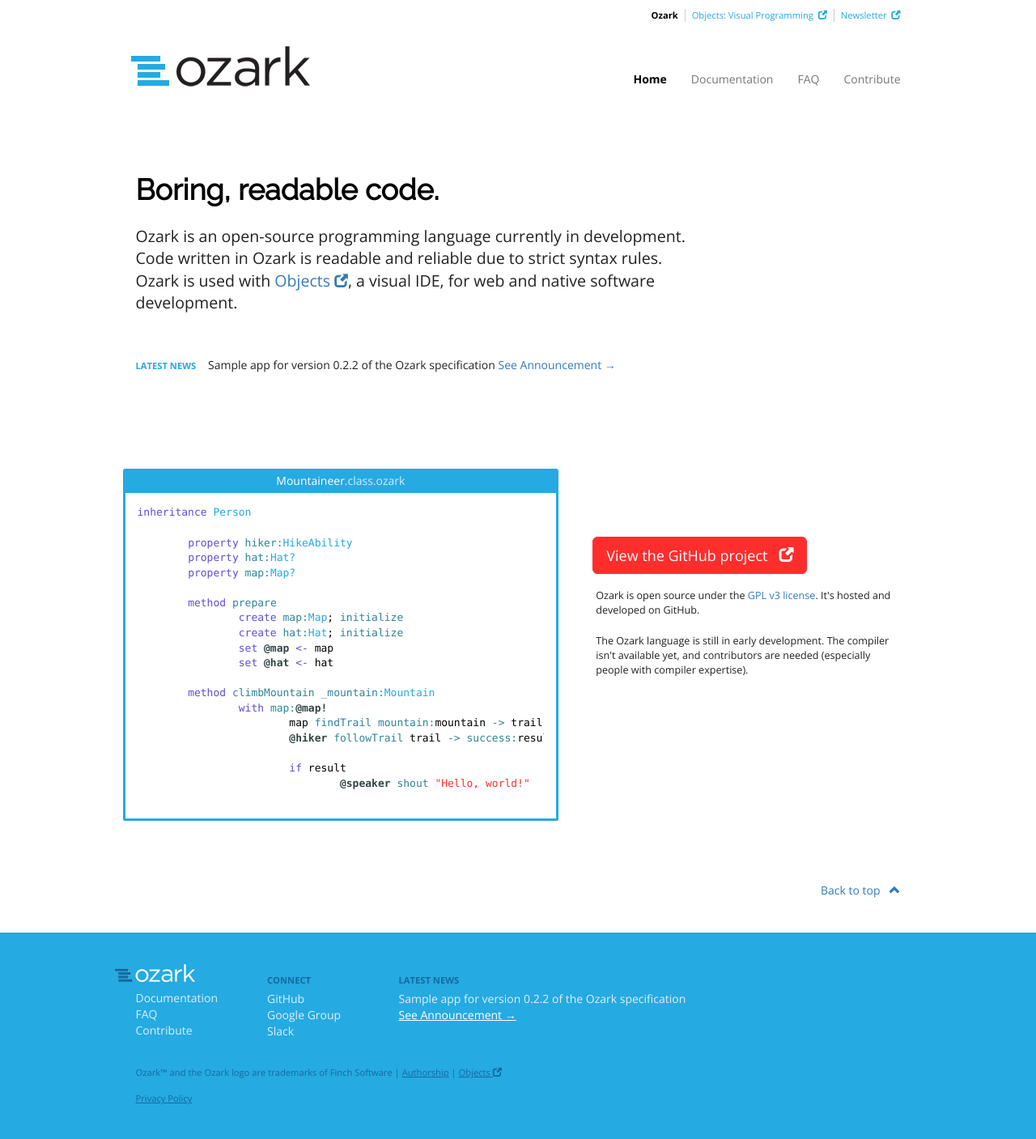
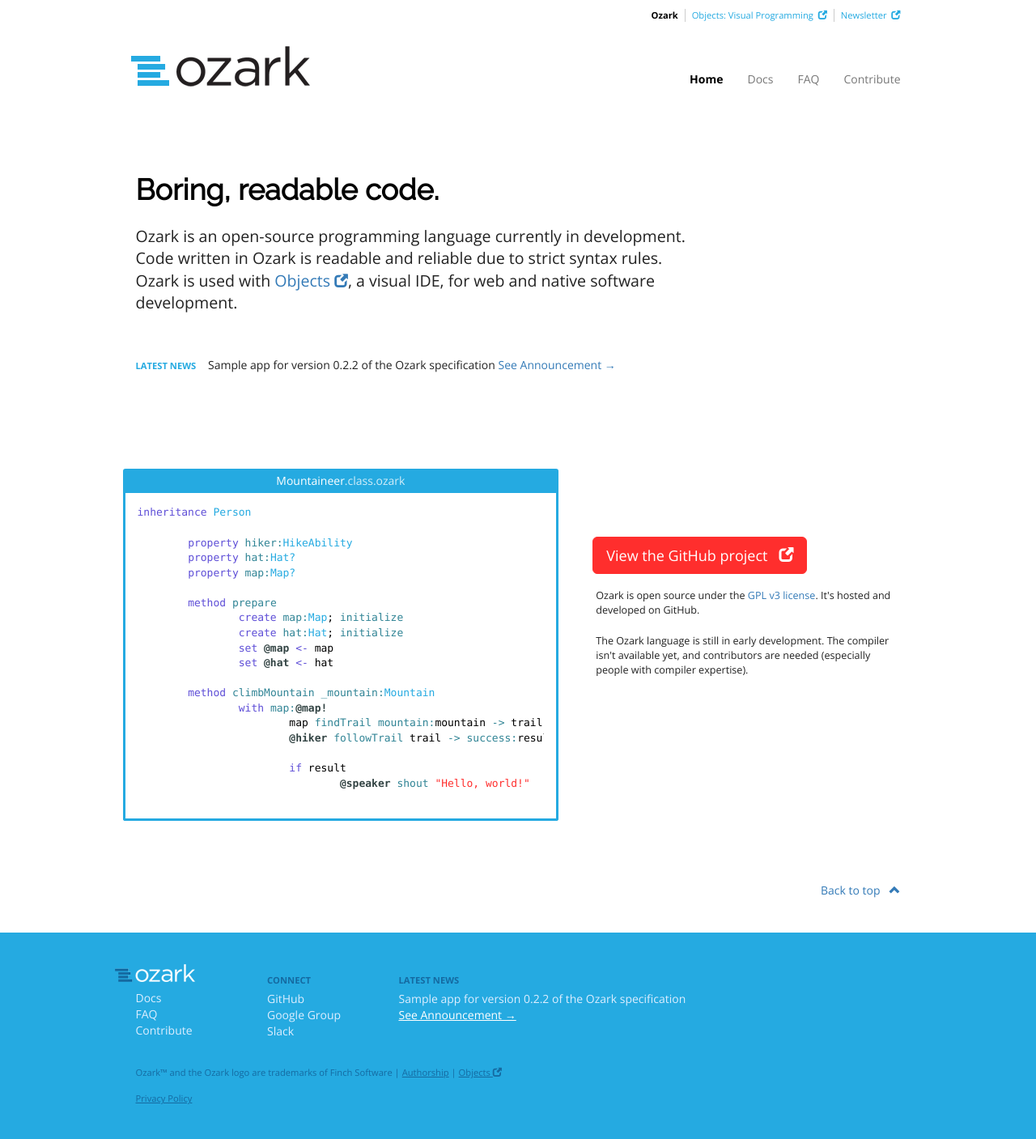
Before and after one commit to chasefinch/ozark-lang.github.io, a PHP site: page /index.php in a window 1280 px wide. Shown: the whole page at 81% size. Run offline with PHP 8.4, Linux system fonts and the light colour scheme; some libraries are stand-ins or nearby versions.

Commit message:
style update

```diff
--- a/includes/bottom.php
+++ b/includes/bottom.php
@@ -8,7 +8,7 @@
 							<a id='footer-logo' href="/"><img src="/img/ozark-dark.png" alt='ozark' /></a>
 							<ul>
 								<!--<li<?php if($active == 'about') echo " class='active'"; ?>><a href="/about-ozark">About</a></li>-->
-								<li<?php if($active == 'documentation') echo " class='active'"; ?>><a href="/language-documentation">Documentation</a></li>
+								<li<?php if($active == 'documentation') echo " class='active'"; ?>><a href="/language-documentation">Docs</a></li>
 								<!--<li<?php if($active == 'download') echo " class='active'"; ?>><a href="/download-ozark">Download</a></li>-->
 								<li<?php if($active == 'faq') echo " class='active'"; ?>><a href="/ozark-faq">FAQ</a></li>
 								<li<?php if($active == 'contribute') echo " class='active'"; ?>><a href="/contribute-to-ozark">Contribute</a></li>
--- a/includes/top.php
+++ b/includes/top.php
@@ -4,7 +4,7 @@
 			<div class='col-md-10 col-md-offset-1'>
 		<div class="site-nav">
 			<ul>
-				<li class='active'><a href="/">Ozark</a></li><li><a target="_blank" href='https://madewithobjects.com'>Objects: Visual Programming &nbsp;<span class='glyphicon glyphicon-new-window'></span></a></li><li><a target="_blank" href="http://eepurl.com/56iVb">Newsletter &nbsp;<span class='glyphicon glyphicon-new-window'></span></a></li>
+				<li class='active'><a href="/">Ozark</a></li><li><a href='https://madewithobjects.com'>Objects: Visual Programming &nbsp;<span class='glyphicon glyphicon-new-window'></span></a></li><li><a href="http://eepurl.com/56iVb">Newsletter &nbsp;<span class='glyphicon glyphicon-new-window'></span></a></li>
 			</ul>
 		</div>
 			</div>
@@ -34,7 +34,7 @@
 							<ul class="nav navbar-nav navbar-right">
 								<li<?php if($active == 'home') echo " class='active'"; ?>><a href="/">Home</a></li>
 								<!--<li<?php if($active == 'about') echo " class='active'"; ?>><a href="/about-ozark">About</a></li>-->
-								<li<?php if($active == 'documentation') echo " class='active'"; ?>><a href="/language-documentation">Documentation</a></li>
+								<li<?php if($active == 'documentation') echo " class='active'"; ?>><a href="/language-documentation">Docs</a></li>
 								<!--<li<?php if($active == 'download') echo " class='active'"; ?>><a href="/download-ozark">Download</a></li>-->
 								<li<?php if($active == 'faq') echo " class='active'"; ?>><a href="/ozark-faq">FAQ</a></li>
 								<li<?php if($active == 'contribute') echo " class='active'"; ?>><a href="/contribute-to-ozark">Contribute</a></li>
--- a/index.php
+++ b/index.php
@@ -15,7 +15,7 @@
 						<div class='row'>
 							<div class='col-sm-10 col-md-9'>
 								<h1 class='heading'>Boring, readable code.</h1>
-								<p class='lead'>Ozark is an open-source programming language currently in development. Code written in Ozark is readable and reliable due to strict syntax rules. Ozark is used with <a target="_blank" href='https://madewithobjects.com'>Objects&nbsp;<small><span class='glyphicon glyphicon-new-window'></span></small></a>, a visual IDE, for web and native software development.</p>
+								<p class='lead'>Ozark is an open-source programming language currently in development. Code written in Ozark is readable and reliable due to strict syntax rules. Ozark is used with <a href='https://madewithobjects.com'>Objects&nbsp;<small><span class='glyphicon glyphicon-new-window'></span></small></a>, a visual IDE, for web and native software development.</p>
 							</div>
 						</div>
 					</div>
```
